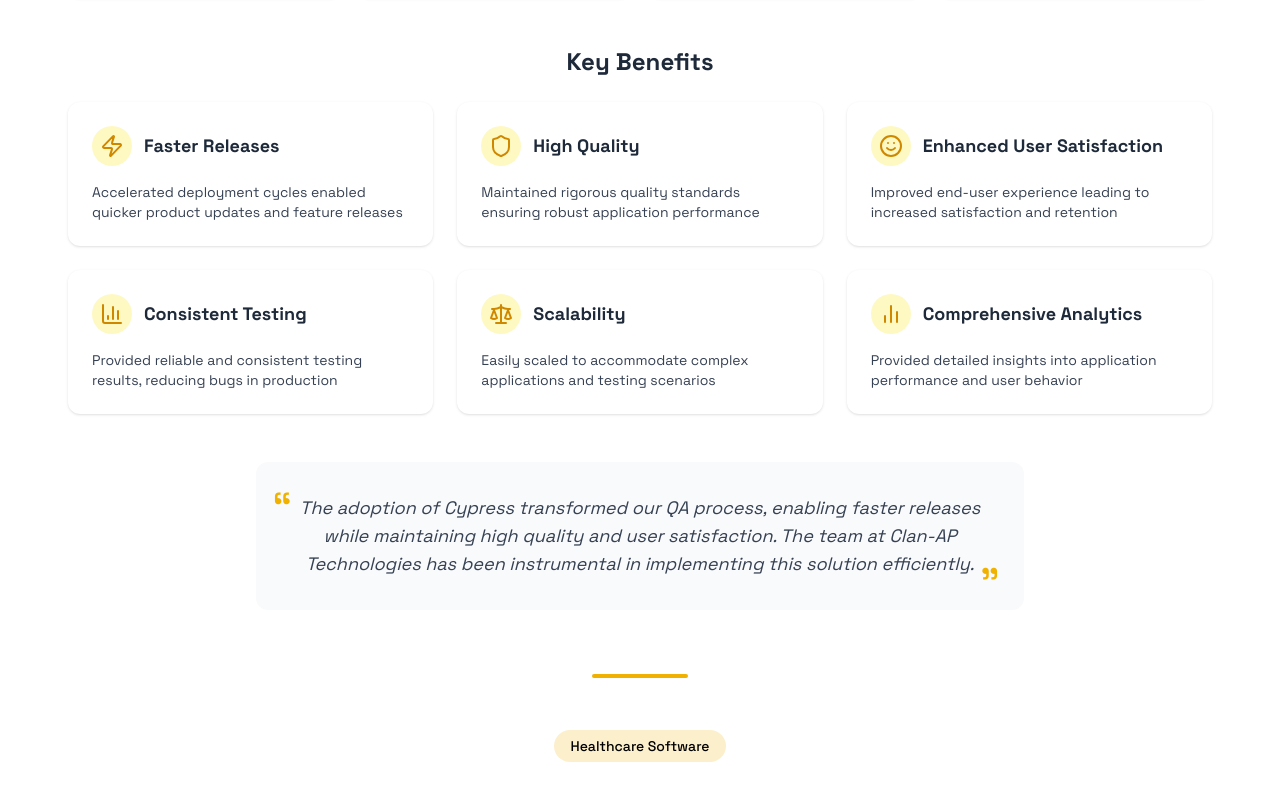
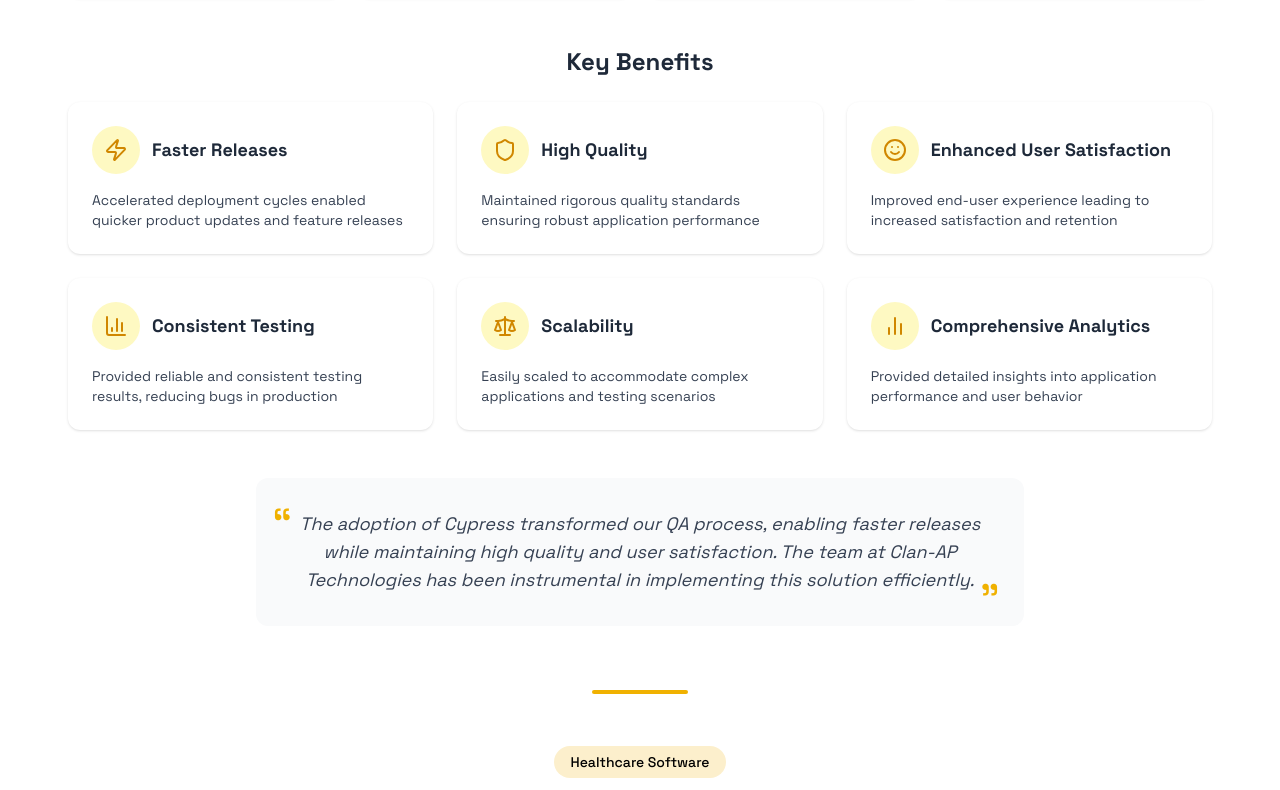
Before and after one commit to Auxtnn/clan-ap-technologies, a Next.js app: page /case-studies in a window 1280 px wide. Shown: the part 1960-2750 px from the top of the page. Built offline with nearby package versions, Linux system fonts and the light colour scheme.

Commit message:
fixed icon shrink

```diff
--- a/app/components/Case-Study/BenefitItem.tsx
+++ b/app/components/Case-Study/BenefitItem.tsx
@@ -14,9 +14,10 @@ export const Benefit: React.FC<BenefitItemProps> = ({
   return (
     <div className="bg-white rounded-xl shadow-sm p-6">
       <div className="flex items-center mb-4">
-        <div className="w-10 h-10 rounded-full bg-yellow-100 flex items-center justify-center text-yellow-600 mr-3">
+        <div className="text-4xl text-yellow-600 inline-flex p-3 rounded-full bg-yellow-100 items-center justify-center mr-3">
           {icon}
         </div>
+
         <h3 className="text-lg font-bold text-gray-800">{title}</h3>
       </div>
       <p className="text-gray-700 text-sm">{description}</p>
--- a/app/components/Services/ServicesBenefits.tsx
+++ b/app/components/Services/ServicesBenefits.tsx
@@ -91,7 +91,7 @@ const BenefitCard = ({ benefit, index, isInView }: BenefitCardProps) => {
       className="bg-white rounded-xl border border-gray-100 shadow-sm hover:shadow-md transition-all duration-300 p-6 h-full flex flex-col"
     >
       {/* Icon */}
-      <div className="mb-4 text-4xl text-yellow-500 w-12 h-12 rounded-full   bg-yellow-500/10 flex items-center justify-center ">
+      <div className="mb-4 text-4xl text-yellow-500 inline-flex p-3 rounded-full bg-yellow-500/10 items-center justify-center">
         {benefit.icon}
       </div>
 
```
